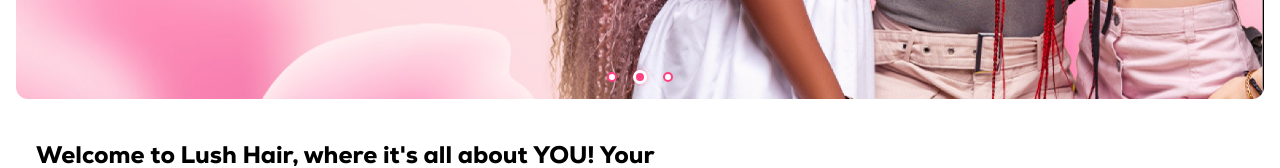
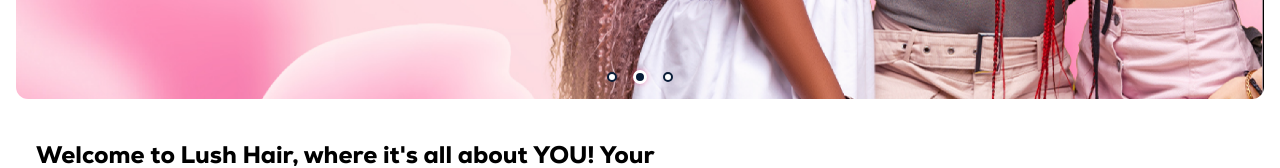
Before and after one commit to Pappy-Vx/iglasss, a React (Vite) app: page / in a window 1280 px wide. Shown: the part 608-776 px from the top of the page. Built offline with nearby package versions, Linux system fonts and the light colour scheme.

Commit message:
logo and title changed

```diff
--- a/index.html
+++ b/index.html
@@ -2,9 +2,9 @@
 <html lang="en">
   <head>
     <meta charset="UTF-8" />
-    <link rel="icon" type="image/svg+xml" href="./public/logo.png" />
+    <link rel="icon" type="image/svg+xml" href="./public/iglasss.ico" />
     <meta name="viewport" content="width=device-width, initial-scale=1.0" />
-    <title>Lush Hair</title>
+    <title>Iglasss</title>
   </head>
   <body>
     <div id="root"></div>
--- a/src/index.css
+++ b/src/index.css
@@ -3,7 +3,7 @@
 @import 'swiper/css/pagination';
 @theme {
 
-    --color-primary: #330066;
+    --color-primary: #0A1D37;
     --color-secondary: #f9f9f9;
     --color-text: #000000;
     --color-accent: #ffffff;
@@ -26,7 +26,7 @@
   --swiper-pagination-bullet-inactive-opacity: 1; /* Ensure inactive bullets are fully visible */
   --swiper-pagination-bullet-size: 65px; /* Bullet size */
   --swiper-pagination-bullet-inactive-color: white; /* Inner color for inactive bullets */
-  --swiper-pagination-bullet-active-color: #ff4081; /* Active bullet color */ /* Set your desired color for active bullet */
+  --swiper-pagination-bullet-active-color: #0A1D37; /* Active bullet color */ /* Set your desired color for active bullet */
 }
 
 
@@ -191,7 +191,7 @@ button:focus-visible {
 .custom-bullet {
   width: 10px;
   height: 10px;
-  border: 2px solid #ff4081; /* Pink border */
+  border: 2px solid #0A1D37; /* Pink border */
   background: white; /* Inner white */
   border-radius: 50%;
   display: inline-block;
@@ -203,7 +203,7 @@ button:focus-visible {
 .swiper-pagination-bullet-active.custom-bullet {
   width: 14px;
   height: 14px;
-  background: #ff4081; /* Pink fill */
+  background: #0A1D37; /* Pink fill */
   border: 3px solid white; /* White border */
   box-shadow: 0 0 5px rgba(255, 64, 129, 0.5);
 }
```
Also changed, not shown: public/models/logo.png (added), 1 other file (tests, documents, lock files or other folders).
